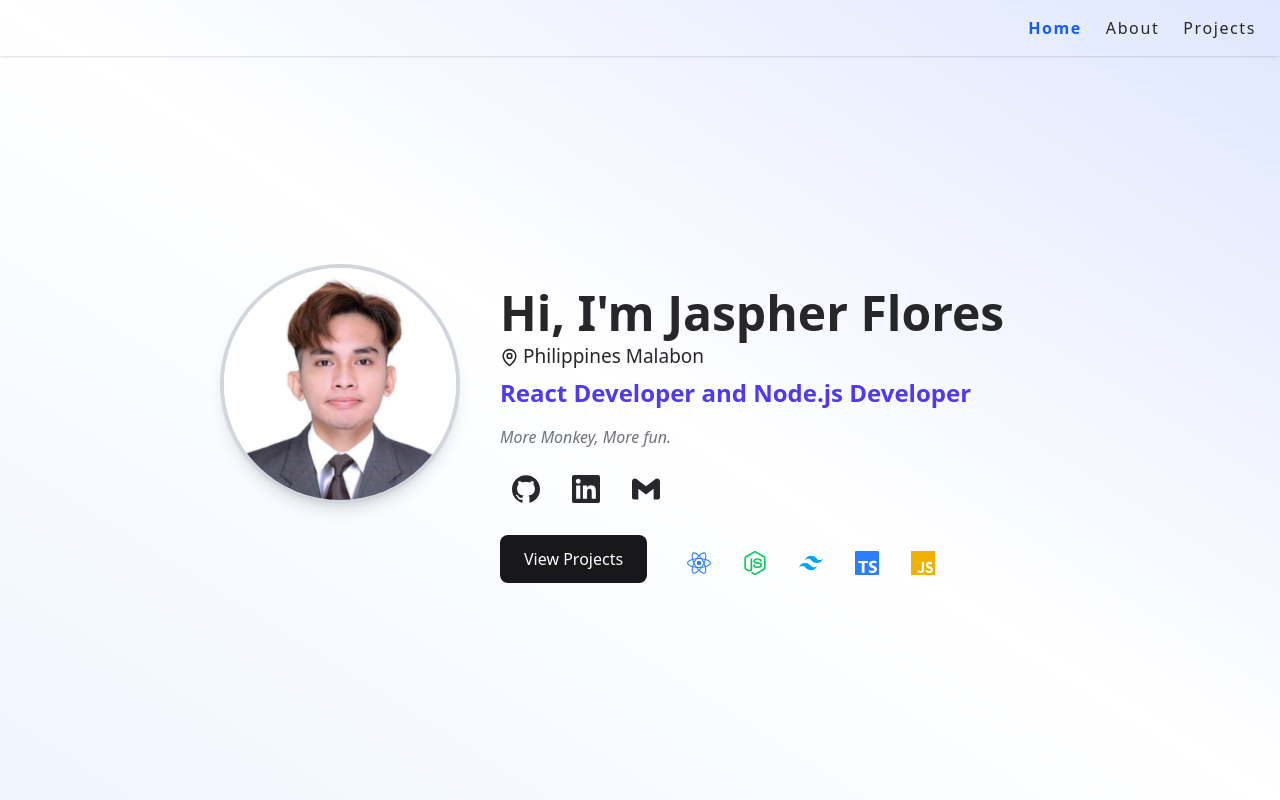
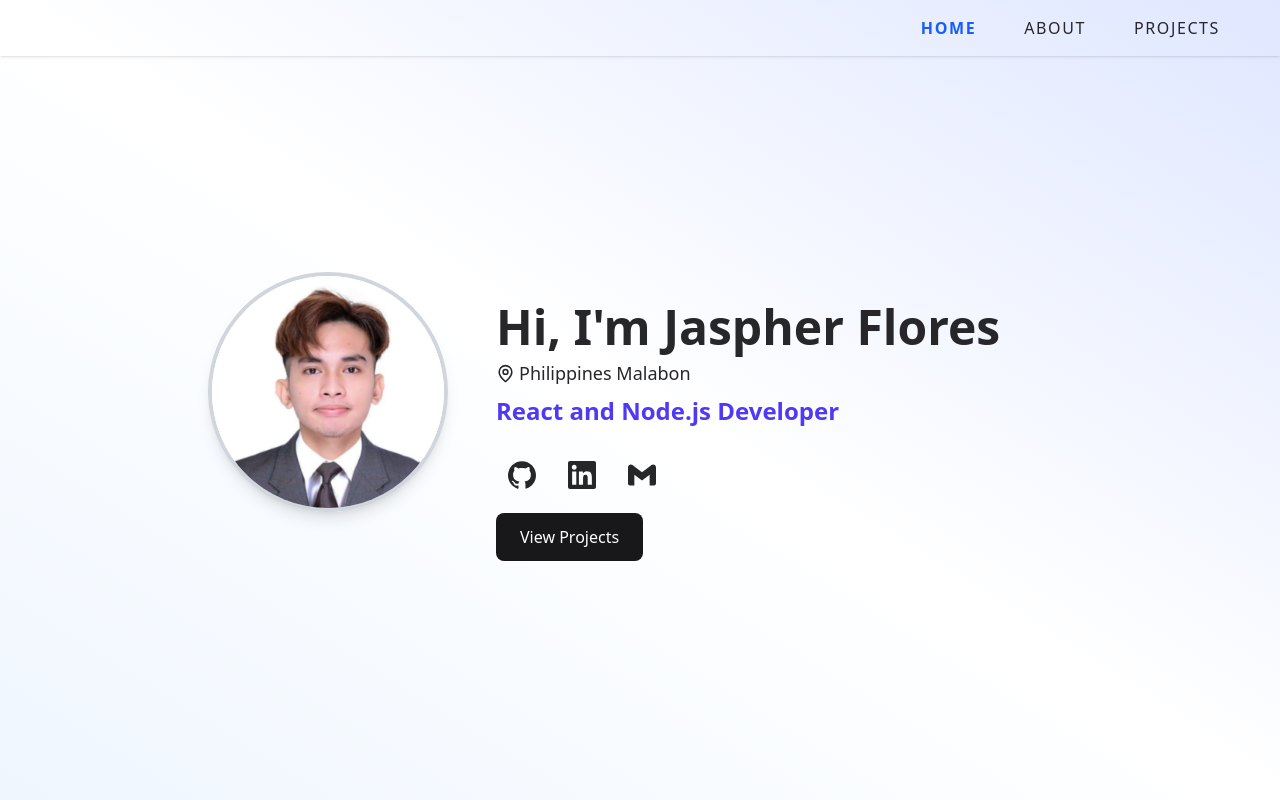
Before and after one commit to yong-fbug/YongPortfolio, a React (Vite) app: page / in a window 1280 px wide. Built offline with nearby package versions, Linux system fonts and the light colour scheme.

Commit message:
UI update

```diff
--- a/src/Pages/AboutSection.tsx
+++ b/src/Pages/AboutSection.tsx
@@ -21,7 +21,7 @@ export const AboutSection = () => {
         delay: distance * 0.08,
       },
     }),
-    hover: { scale: 1.5 },
+    hover: { scale: 1.2 },
   };
 
   // const techList = Array.from(new Set(projects.flatMap((p) => p.stack || [])));
@@ -114,8 +114,9 @@ export const AboutSection = () => {
             <a
               download
               className="flex items-center justify-center gap-2 px-5 py-3 border
-               border-zinc-300 dark:border-zinc-700 rounded-md hover:bg-zinc-100 dark:hover:bg-zinc-800
-                transition cursor-pointer mt-5"
+               border-zinc-300 dark:border-zinc-700 rounded-md
+                hover:bg-zinc-100 dark:hover:bg-zinc-800
+                transition cursor-pointer mt-5 text-sm"
               aria-label="Download Resume"
             >
               <Download className="w-5 h-5" />
@@ -128,14 +129,14 @@ export const AboutSection = () => {
         <div className="flex flex-col md:flex-row gap-4 mt-10 pb-30">
           {/* Internship card */}
           <div className="w-full md:w-96 rounded-xl p-4 shadow-lg border-2">
-            <h1 className="uppercase tracking-widest font-bold">
+            <h1 className="uppercase tracking-widest font-bold text-lg">
               Internship Experience
             </h1>
             <div className="mt-2 space-y-1">
-              <h2 className="font-medium">
+              <h2 className="font-medium text-base">
                 Information Technology Coordinator
               </h2>
-              <span className="text-sm">at Ravago Inc</span>
+              <span className="text-base">at Ravago Inc</span>
 
               <ul className="list-disc list-inside text-sm space-y-1 mt-2">
                 <li>IT support</li>
@@ -149,11 +150,11 @@ export const AboutSection = () => {
           {/* About me card */}
           <div className="shadow-lg border-2 flex-1 rounded-xl p-4 md:mr-80">
             <p className="uppercase tracking-widest font-bold">About me</p>
-            <h1 className="mt-2 text-sm sm:text-base md:text-lg leading-relaxed">
+            <p className="mt-2 text-sm sm:text-base md:text-lg leading-relaxed">
               I am a web developer specializing in React, TypeScript, and the
               MERN stack with experience building inventory systems,
               authentication systems, and data dashboards.
-            </h1>
+            </p>
           </div>
         </div>
       </div>
--- a/src/Pages/HomeSection.tsx
+++ b/src/Pages/HomeSection.tsx
@@ -1,26 +1,17 @@
 import { motion } from "framer-motion";
 import myImage from "../assets/myImage/jaspherflores.jpeg";
 import { Background } from "../utils/Background";
-import { Typewriter } from "react-simple-typewriter";
 
-import {
-  SiGithub,
-  SiGmail,
-  SiJavascript,
-  SiLinkedin,
-  SiNodedotjs,
-  SiReact,
-  SiTailwindcss,
-  SiTypescript,
-} from "react-icons/si";
+import { SiGithub, SiGmail, SiLinkedin } from "react-icons/si";
 import { MapPin } from "lucide-react";
 
 export const HomeSection = () => {
   return (
     <motion.section
       id="home"
-      className={`snap-center relative min-h-screen flex flex-col-reverse md:flex-row items-center justify-center
-         gap-10 px-6 md:px-20 pt-20 ${Background}`}
+      className={`snap-center relative min-h-screen flex flex-col md:flex-row items-center justify-center
+         gap-6 md:gap-12 px-4 sm:px-6  md:px-16 pt-16 sm:pt-16 ${Background}
+        overflow-x-hidden`}
       initial={{ opacity: 0 }}
       whileInView={{ opacity: 1 }}
       viewport={{ once: false, amount: 0.3 }}
@@ -28,8 +19,8 @@ export const HomeSection = () => {
     >
       {/* Right: Profile Image */}
       <motion.div
-        className="z-10 w-40 h-40 md:w-60 md:h-60 rounded-full overflow-hidden
-        border-4 border-gray-300 dark:border-gray-700 shadow-lg mb-10 md:mb-28"
+        className="z-10 w-32 h-32 sm:w-40 sm:h-40 md:w-60 md:h-60 rounded-full overflow-hidden
+        border-4 border-gray-300 dark:border-gray-700 shadow-lg mb-8 md:mb-20"
         initial={{ x: 30, opacity: 0 }}
         animate={{ x: 0, opacity: 1 }}
         transition={{ duration: 0.8 }}
@@ -49,23 +40,23 @@ export const HomeSection = () => {
       >
         <div className=" leading-tight mb-2">
           <div>
-            <h1 className="text-4xl md:text-5xl font-bold">
+            <h1 className="text-3xl sm:text-4xl md:text-5xl font-bold">
               Hi, I'm Jaspher Flores
             </h1>
-            <h3 className="flex items-center gap-1 text-[19px] pt-2">
+            <h3 className="flex items-center gap-1 text-base justify-center sm:justify-start sm:text-lg pt-2">
               <MapPin size={19} /> Philippines Malabon
             </h3>
           </div>
         </div>
 
         <h2 className="text-xl md:text-2xl font-semibold text-indigo-600 dark:text-indigo-300 mb-4">
-          React Developer and Node.js Developer
+          React and Node.js Developer
         </h2>
 
         {/* <p className="italic text-zinc-500 dark:text-zinc-400 mb-2">
           React Developer Node.js Developer
         </p> */}
-        <p className="italic text-zinc-500 dark:text-zinc-400 mb-2">
+        {/* <p className="italic text-zinc-500 dark:text-zinc-400 mb-2">
           <Typewriter
             words={["More Monkey, More fun."]}
             loop
@@ -75,7 +66,7 @@ export const HomeSection = () => {
             deleteSpeed={50}
             delaySpeed={1000}
           />
-        </p>
+        </p> */}
 
         <span
           className="inline-block text-sm font-medium px-3 py-1 rounded-full mt -2 mb-5
@@ -110,7 +101,7 @@ export const HomeSection = () => {
           </div>
         </span>
 
-        <div className="flex justify-start items-center gap-10">
+        <div className="flex justify-center sm:justify-start items-center  gap-10">
           <a
             href="#projects"
             onClick={(e) => {
@@ -119,13 +110,14 @@ export const HomeSection = () => {
                 .querySelector("#projects")
                 ?.scrollIntoView({ behavior: "smooth" });
             }}
-            className="inline-block px-6 py-3 bg-zinc-900 dark:bg-white text-white
-             dark:text-black rounded-lg font-medium hover:opacity-90 transition duration-300"
+            className=" px-6 py-3 bg-zinc-900 dark:bg-white text-white
+             dark:text-black rounded-lg font-medium hover:opacity-90 transition duration-300
+      "
           >
             View Projects
           </a>
           {/* Tech Stack Icons */}
-          <div className="flex gap-4 mt-6 justify-center md:justify-start">
+          {/* <div className="flex gap-4 mt-6 justify-center md:justify-start">
             {[
               {
                 icon: <SiReact className="text-blue-500 dark:text-blue-700" />,
@@ -166,7 +158,7 @@ export const HomeSection = () => {
                 {tech.icon}
               </motion.div>
             ))}
-          </div>
+          </div> */}
         </div>
       </motion.div>
     </motion.section>
--- a/src/components/Navbar.tsx
+++ b/src/components/Navbar.tsx
@@ -1,14 +1,13 @@
 // Navbar.tsx
 import { useNavigate, useLocation } from "react-router-dom";
 import { useEffect, useRef, useState } from "react";
-import { Menu, X } from "lucide-react";
 import { throttle } from "../utils/setActiveThrottled";
 
 const sectionIds = ["home", "about", "projects"];
 
 export const Navbar = () => {
   const [active, setActive] = useState<string>("home");
-  const [menu, setMenu] = useState<boolean>(false);
+  const [_, setMenu] = useState<boolean>(false);
   const navigate = useNavigate();
   const location = useLocation();
   const observerRef = useRef<IntersectionObserver | null>(null);
@@ -93,28 +92,13 @@ export const Navbar = () => {
 
        from-blue-50 via-white to-indigo-100 dark:from-gray-950 dark:via-gray-900 dark:to-gray-950 "
     >
-      <div className="flex justify-between items-center">
-        <div className="text-xl font-bold">{/* Yong's Portfolio */}</div>
-
-        <button
-          onClick={() => setMenu((prev) => !prev)}
-          className="md:hidden text-zinc-800 dark:text-zinc-100"
-        >
-          {menu ? <X size={24} /> : <Menu size={24} />}
-        </button>
-
-        <div
-          className={`${
-            menu ? "block" : "hidden"
-          } md:flex md:space-x-6 space-y-2 md:space-y-0 absolute md:static
-              left-0 w-full md:w-auto top-16 md:top-auto px-6
-             md:px-0 py-4 md:py-0 transition`}
-        >
+      <div className="flex justify-center items-center sm:justify-end sm:gap-12 sm:pr-9 ">
         {sectionIds.map((id) => (
           <button
             key={id}
             onClick={() => scrollToSection(id)}
-              className={`capitalize transition text-left w-full md:w-auto tracking-widest ${
+            className={`capitalize sm:uppercase select-none transition
+              text-left w-20 md:w-auto tracking-widest focus:outline-none ${
                 active === id
                   ? "text-blue-600 font-bold"
                   : "hover:text-blue-400"
@@ -124,7 +108,6 @@ export const Navbar = () => {
           </button>
         ))}
       </div>
-      </div>
     </nav>
   );
 };
--- a/src/features/projects/data/project.ts
+++ b/src/features/projects/data/project.ts
@@ -44,6 +44,7 @@ export interface Project {
   content: string | undefined;
   className?: string;
   stack?: string[];
+  type: string;
 }
 
 export const projects: Project[] = [
@@ -68,6 +69,7 @@ export const projects: Project[] = [
       "CSS3",
       "XAMPP",
     ],
+    type: "Capstone Project",
   },
 
   {
@@ -89,6 +91,7 @@ export const projects: Project[] = [
     ],
     content: "Details about project..",
     stack: ["React"],
+    type: "Intern Project",
   },
   {
     id: 3,
@@ -99,6 +102,7 @@ export const projects: Project[] = [
     images: [_1, _2, _3, _4, _5, _6, _7, _8, _9, _10],
     content: "Details about project ..",
     stack: ["React", "GoogleAppscript"],
+    type: "Intern Project",
   },
   {
     id: 4,
@@ -117,6 +121,7 @@ export const projects: Project[] = [
     content:
       "A web application that helps businesses monitor their beverage inventory by tracking quantities, categories, and stock changes. Features include adding new items, updating stock, and generating alerts for low inventory.",
     stack: undefined,
+    type: "Personal Project",
   },
 
   {
@@ -140,5 +145,6 @@ export const projects: Project[] = [
       "Mongodb",
       "Mongoose",
     ],
+    type: "Personal Project",
   },
 ];
--- a/src/features/projects/data/techIcon.tsx
+++ b/src/features/projects/data/techIcon.tsx
@@ -20,23 +20,59 @@ export interface Icon {
 }
 
 export const techIcons: Icon[] = [
-  { name: "React", icon: SiReact, className: "hover:text-cyan-400" },
+  {
+    name: "React",
+    icon: SiReact,
+    className: "text-cyan-400 hover:text-cyan-300",
+  },
   {
     name: "JavaScript",
     icon: SiJavascript,
-    className: "hover:text-yellow-400",
+    className: "text-yellow-400 hover:text-yellow-300",
   },
-  { name: "TypeScript", icon: SiTypescript, className: "hover:text-blue-500" },
-  { name: "Node.js", icon: SiNodedotjs, className: "hover:text-green-600" },
-  { name: "Express", icon: SiExpress, className: "hover:text-gray-400" },
-  { name: "MongoDB", icon: SiMongodb, className: "hover:text-green-500" },
-  { name: "Mongoose", icon: SiMongoose, className: "hover:text-red-600" },
-  { name: "PHP", icon: SiPhp, className: "hover:text-indigo-500" },
-  { name: "XAMPP", icon: SiXampp, className: "hover:text-orange-500" },
-  { name: "CSS3", icon: SiCss3, className: "hover:text-blue-400" },
   {
-    name: "Google Apps Script",
+    name: "TypeScript",
+    icon: SiTypescript,
+    className: "text-blue-600 hover:text-blue-500",
+  },
+  {
+    name: "Nodejs",
+    icon: SiNodedotjs,
+    className: "text-green-700 hover:text-green-600",
+  },
+  {
+    name: "Express",
+    icon: SiExpress,
+    className: "text-gray-700 hover:text-gray-600",
+  },
+  {
+    name: "MongoDB",
+    icon: SiMongodb,
+    className: "text-green-600 hover:text-green-500",
+  },
+  {
+    name: "Mongoose",
+    icon: SiMongoose,
+    className: "text-red-700 hover:text-red-600",
+  },
+  {
+    name: "PHP",
+    icon: SiPhp,
+    className: "text-indigo-600 hover:text-indigo-500",
+  },
+  {
+    name: "XAMPP",
+    icon: SiXampp,
+    className: "text-orange-600 hover:text-orange-500",
+  },
+  {
+    name: "CSS3",
+    icon: SiCss3,
+    className: "text-blue-500 hover:text-blue-400",
+  },
+  {
+    name: "GoogleAppscript",
     icon: SiGoogleappsscript,
-    className: "hover:text-green-400",
+    className: "text-green-500 hover:text-green-400",
   },
 ];
```
Also changed, not shown: src/Pages/ProjectsSection.tsx (+11 -7 lines), src/features/projects/pages/ProjectDetails.tsx (+36 -22 lines), src/utils/getTheIcons.tsx (added, +12 -0 lines). Lines whose indentation alone changed are shown as unchanged.
